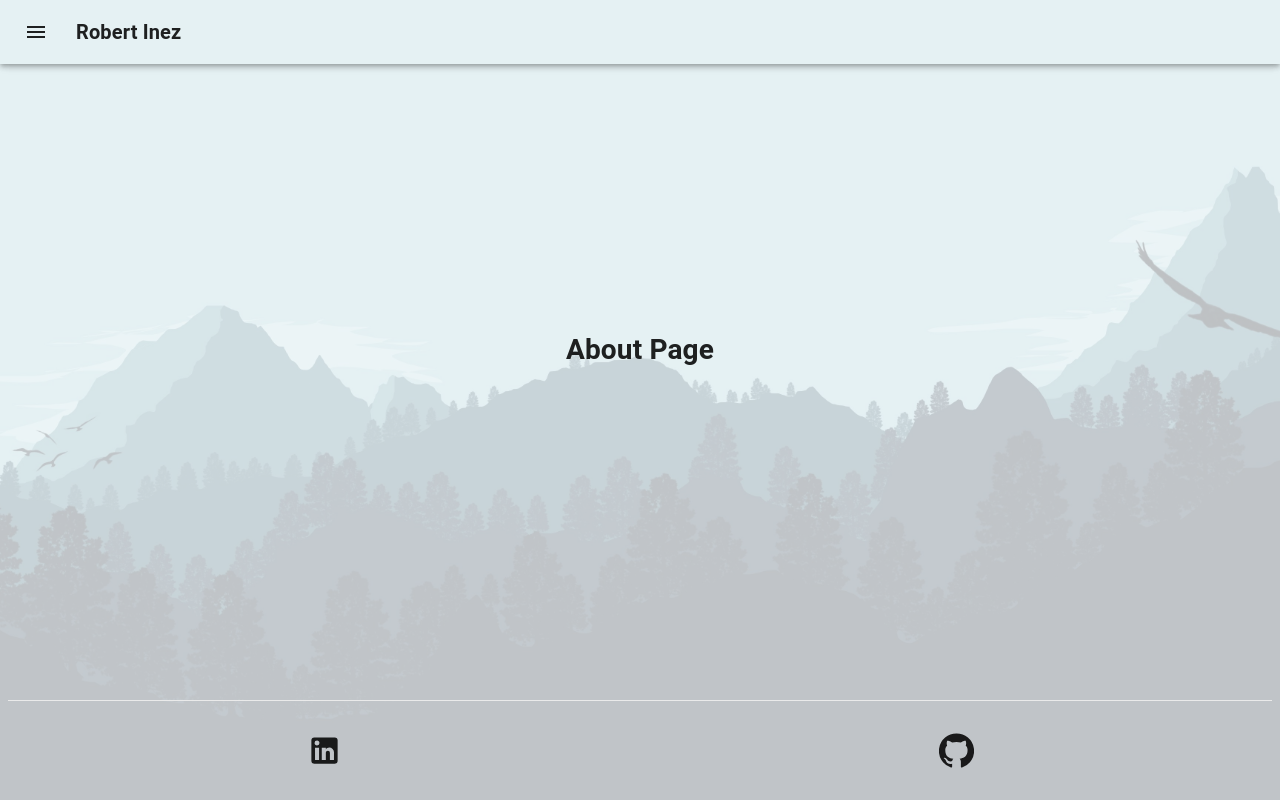
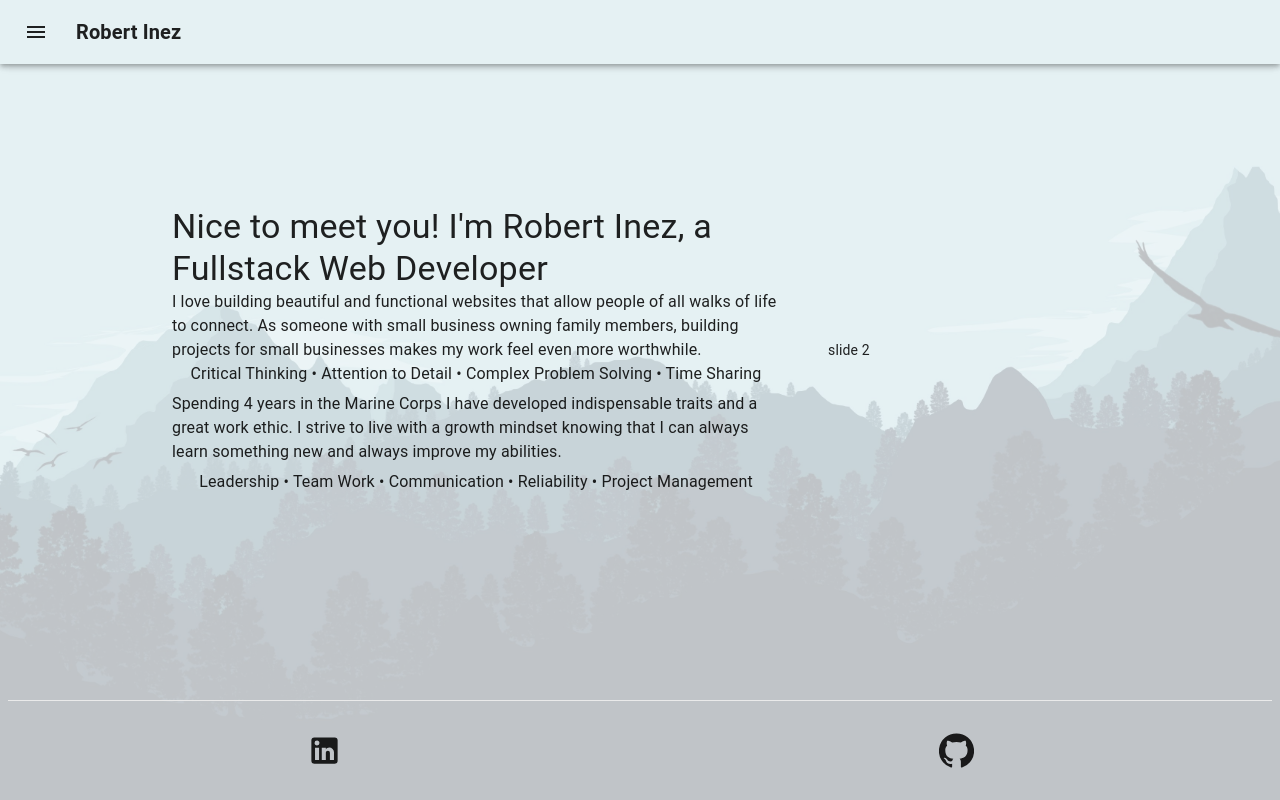
Before and after one commit to Rinez71/portfolio-mk2, a Next.js app in the folder frontend/: page /about in a window 1280 px wide. Built offline with nearby package versions, Linux system fonts and the light colour scheme.

Commit message:
added more content to about page. added swiper to project

```diff
--- a/frontend/components/Footer/footerStyles.tsx
+++ b/frontend/components/Footer/footerStyles.tsx
@@ -1,4 +1,4 @@
-import {makeStyles} from '@material-ui/core/styles';
+import { makeStyles } from '@material-ui/core/styles';
 
 const useStyles = makeStyles(() => ({
   footer: {
@@ -7,31 +7,14 @@ const useStyles = makeStyles(() => ({
     borderTop: '1px solid #eaeaea',
     display: 'flex',
     justifyContent: 'center',
-        alignItems: 'center'
+    alignItems: 'center',
   },
   footerLink: {
     display: 'flex',
     justifyContent: 'center',
     alignItems: 'center',
-        flexGrow: 1
-    }
+    flexGrow: 1,
+  },
 }));
 
 export default useStyles;
-
-
-// .footer {
-//     width: 100%;
-//     height: 100px;
-//     border-top: 1px solid #eaeaea;
-//     display: flex;
-//     justify-content: center;
-//     align-items: center;
-//   }
-
-//   .footer a {
-//     display: flex;
-//     justify-content: center;
-//     align-items: center;
-//     flex-grow: 1;
-//   }
--- a/frontend/package.json
+++ b/frontend/package.json
@@ -16,6 +16,7 @@
     "react": "17.0.2",
     "react-dom": "17.0.2",
     "react-typing-animation": "^1.6.2",
+    "swiper": "^7.0.1",
     "typewriter-effect": "^2.18.0"
   },
   "devDependencies": {
--- a/frontend/pages/about.tsx
+++ b/frontend/pages/about.tsx
@@ -1,11 +1,15 @@
 import type { NextPage } from 'next';
-import {CssBaseline} from '@material-ui/core'
-import {Footer} from '../components/Footer/Footer'
-import {Navbar} from '../components/Navigation/Navbar'
+import Image from 'next/image';
+import { Typography, CssBaseline, Grid, Button, Box } from '@material-ui/core';
+import { Footer } from '../components/Footer/Footer';
+import { Navbar } from '../components/Navigation/Navbar';
 import styles from '../styles/Home.module.css';
-
-
-
+import Forest from '../public/images/forest-1.jpg';
+// Import Swiper React components
+import { Swiper, SwiperSlide } from 'swiper/react';
+import { Autoplay } from 'swiper';
+// Import Swiper styles
+import 'swiper/css';
 
 const about: NextPage = () => {
   return (
@@ -14,7 +18,71 @@ const about: NextPage = () => {
       <Navbar />
       <div className={styles.container}>
         <main className={styles.main}>
-          <h1>About Page</h1>
+          <Grid
+            container
+            justifyContent='center'
+            alignItems='center'
+            spacing={6}
+            direction='row'
+          >
+            <Grid item md={6}>
+              <Typography variant='h4'>
+                {/* eslint-disable-next-line react/no-unescaped-entities */}
+                Nice to meet you! I'm Robert Inez, a Fullstack Web Developer
+              </Typography>
+              <Typography variant='body1'>
+                I love building beautiful and functional websites that allow
+                people of all walks of life to connect. As someone with small
+                business owning family members, building projects for small
+                businesses makes my work feel even more worthwhile.
+              </Typography>
+              <Typography variant='body1' align='center' gutterBottom>
+                {' '}
+                Critical Thinking <span>&#8226;</span> Attention to Detail{' '}
+                <span>&#8226;</span> Complex Problem Solving{' '}
+                <span>&#8226;</span> Time Sharing{' '}
+              </Typography>
+              <Typography variant='body1' gutterBottom>
+                Spending 4 years in the Marine Corps I have developed
+                indispensable traits and a great work ethic. I strive to live
+                with a growth mindset knowing that I can always learn something
+                new and always improve my abilities.
+              </Typography>
+              <Typography variant='body1' align='center'>
+                {' '}
+                Leadership <span>&#8226;</span> Team Work <span>&#8226;</span>{' '}
+                Communication <span>&#8226;</span> Reliability{' '}
+                <span>&#8226;</span> Project Management{' '}
+              </Typography>
+            </Grid>
+            <Grid item md={3}>
+              <Swiper
+              modules={[Autoplay]}
+              autoplay={{
+                "delay": 2500,
+                "disableOnInteraction": false
+              }}
+                loop={true}
+                spaceBetween={30}
+                slidesPerView={'auto'}
+                onSlideChange={() => console.log('slide change')}
+                onSwiper={(swiper) => console.log(swiper)}
+              >
+                <SwiperSlide>
+                slide 1{/* <Image src={Forest} alt='logo' /> */}
+                </SwiperSlide>
+                <SwiperSlide>
+                  slide 2{/* <Image src={Forest} alt='logo' /> */}
+                </SwiperSlide>
+                <SwiperSlide>
+                  slide 3{/* <Image src={Forest} alt='logo' /> */}
+                </SwiperSlide>
+                <SwiperSlide>
+                  slide 4{/* <Image src={Forest} alt='logo' /> */}
+                </SwiperSlide>
+              </Swiper>
+            </Grid>
+          </Grid>
         </main>
         <Footer />
       </div>
```
Also changed, not shown: frontend/pages/index.tsx (+0 -9 lines), 1 other file (tests, documents, lock files or other folders). Lines whose indentation alone changed are shown as unchanged.
